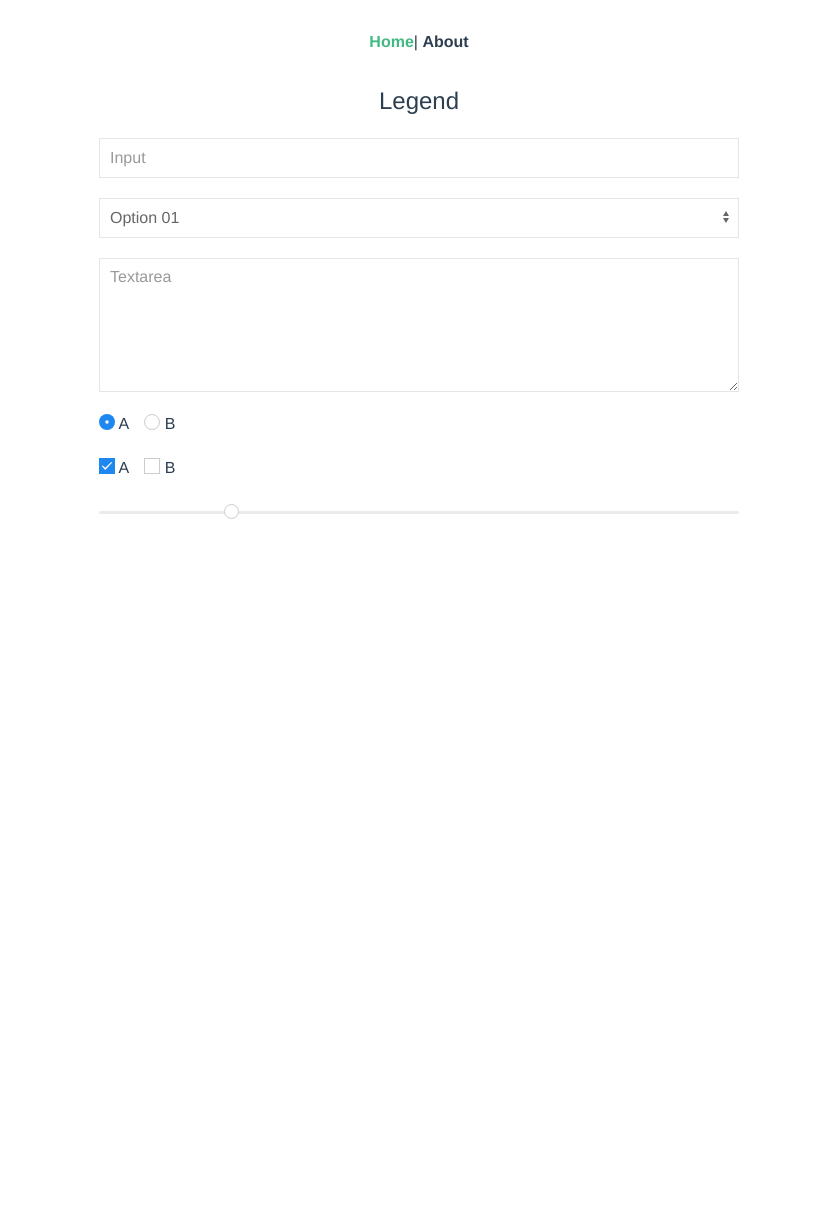
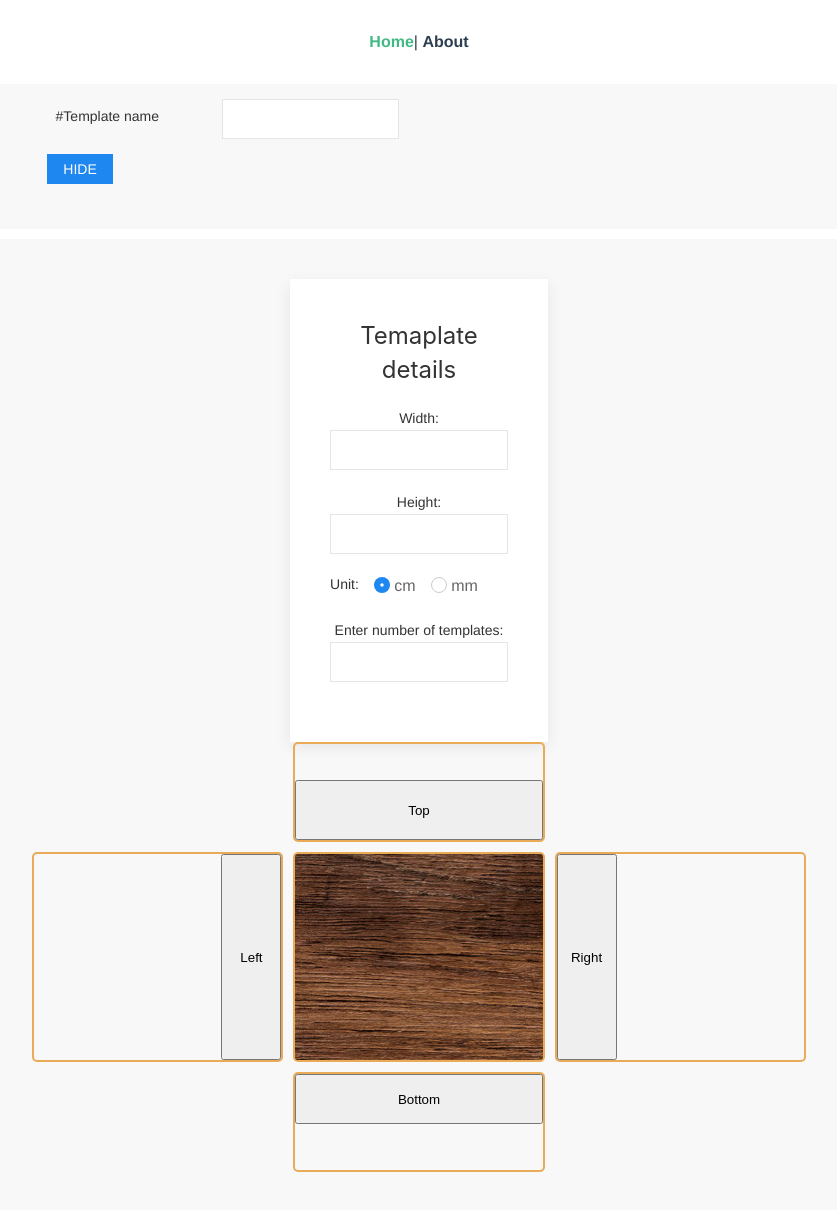
Before and after one commit to sebastianp63/joinery-project-vue, a Vue app: page /#/ in a window 1280 px wide. Shown: the top 1210 px of the page, without its empty margins (221-1058 px from the left). Before the commit the page ends 800 px from the top, so only its background shows below. Built offline with nearby package versions, Linux system fonts and the light colour scheme.

Commit message:
add simple view of creating template

```diff
--- a/package.json
+++ b/package.json
@@ -8,7 +8,9 @@
     "lint": "vue-cli-service lint"
   },
   "dependencies": {
+    "axios": "^0.19.0",
     "core-js": "^2.6.5",
+    "lodash": "^4.17.15",
     "uikit": "^3.1.7",
     "vue": "^2.6.10",
     "vue-router": "^3.0.3"
--- a/src/App.vue
+++ b/src/App.vue
@@ -11,9 +11,7 @@
 <script>
 import UIkit from "uikit";
 import Icons from "uikit/dist/js/uikit-icons";
-
 UIkit.use(Icons);
-
 UIkit.use(Icons);
 
 export default {};
@@ -33,7 +31,8 @@ $global-link-color: #da7d02;
 }
 
 // 4. Import UIkit.
-@import "uikit/src/scss/uikit-theme.scss";
+@import "../node_modules/uikit/src/scss/uikit-theme.scss";
+
 #app {
   font-family: "Avenir", Helvetica, Arial, sans-serif;
   -webkit-font-smoothing: antialiased;
--- /dev/null
+++ b/src/components/Template.vue
@@ -0,0 +1,51 @@
+<template>
+  <div>
+    <template-header></template-header>
+
+    <div
+      class="uk-container uk-width-2-3 uk-align-center uk-background-muted uk-padding uk-margin-small-top"
+    >
+      <div class="uk-container uk-width-1-3">
+        <TemplateForm></TemplateForm>
+      </div>
+      <template-preview></template-preview>
+    </div>
+  </div>
+</template>
+
+
+<script>
+import TemplateForm from "./TemplateForm.vue";
+import TemplateHeader from "./TemplateHeader.vue";
+import TemplatePreview from "./TemplatePreview.vue";
+
+export default {
+  name: "Template",
+  props: {
+    msg: String
+  },
+  components: {
+    TemplateForm,
+    TemplateHeader,
+    TemplatePreview
+  }
+};
+</script>
+
+<!-- Add "scoped" attribute to limit CSS to this component only -->
+<style scoped lang="scss">
+h3 {
+  margin: 40px 0 0;
+}
+ul {
+  list-style-type: none;
+  padding: 0;
+}
+li {
+  display: inline-block;
+  margin: 0 10px;
+}
+a {
+  color: #42b983;
+}
+</style>
--- a/src/components/TemplateForm.vue
+++ b/src/components/TemplateForm.vue
@@ -1,74 +1,50 @@
 <template>
-  <div class="uk-align-center uk-width-1-2">
+  <div class="uk-card uk-card-default uk-card-body">
+    <h3 class="uk-card-title">Temaplate details</h3>
     <form>
       <fieldset class="uk-fieldset">
-        <legend class="uk-legend">Legend</legend>
-
         <div class="uk-margin">
-          <input class="uk-input" type="text" placeholder="Input" />
+          <label class="uk-form-label" for="form-width">Width:</label>
+          <div class="uk-form-controls">
+            <input class="uk-input" id="form-width" type="number" placeholder />
+          </div>
         </div>
 
         <div class="uk-margin">
-          <select class="uk-select">
-            <option>Option 01</option>
-            <option>Option 02</option>
-          </select>
-        </div>
-
-        <div class="uk-margin">
-          <textarea class="uk-textarea" rows="5" placeholder="Textarea"></textarea>
+          <label class="uk-form-label" for="form-height">Height:</label>
+          <div class="uk-form-controls">
+            <input class="uk-input" id="form-height" type="number" placeholder />
+          </div>
         </div>
 
         <div class="uk-margin uk-grid-small uk-child-width-auto uk-grid">
+          <label class="uk-form-label" for="form-width">Unit:</label>
+
           <label>
-            <input class="uk-radio" type="radio" name="radio2" checked /> A
+            <input class="uk-radio" type="radio" name="radio-unit" checked /> cm
           </label>
           <label>
-            <input class="uk-radio" type="radio" name="radio2" /> B
-          </label>
-        </div>
-
-        <div class="uk-margin uk-grid-small uk-child-width-auto uk-grid">
-          <label>
-            <input class="uk-checkbox" type="checkbox" checked /> A
-          </label>
-          <label>
-            <input class="uk-checkbox" type="checkbox" /> B
+            <input class="uk-radio" type="radio" name="radio-unit" /> mm
           </label>
         </div>
 
         <div class="uk-margin">
-          <input class="uk-range" type="range" value="2" min="0" max="10" step="0.1" />
+          <label class="uk-form-label" for="form-amount">Enter number of templates:</label>
+          <div class="uk-form-controls">
+            <input class="uk-input" id="form-amount" type="number" placeholder />
+          </div>
         </div>
       </fieldset>
     </form>
   </div>
 </template>
 
-
 <script>
 export default {
-  name: "TemplateForm",
-  props: {
-    msg: String
-  }
+  name: "TemplateForm"
 };
 </script>
 
-<!-- Add "scoped" attribute to limit CSS to this component only -->
-<style scoped lang="scss">
-h3 {
-  margin: 40px 0 0;
-}
-ul {
-  list-style-type: none;
-  padding: 0;
-}
-li {
-  display: inline-block;
-  margin: 0 10px;
-}
-a {
-  color: #42b983;
-}
+
+<style lang="scss" scoped>
 </style>
--- /dev/null
+++ b/src/components/TemplateHeader.vue
@@ -0,0 +1,26 @@
+<template>
+  <div
+    class="uk-container uk-width-2-3 uk-align-center uk-background-muted uk-padding-small uk-margin-small-bottom"
+  >
+    <div class="uk-grid-small" uk-grid>
+      <div class="uk-column-1-2">
+        <form action class="uk-form-horizontal">
+          <label class="uk-form-label clearfix" for="input-name-template">#Template name</label>
+          <div class="uk-form-controls">
+            <input class="uk-input" id="input-name-template" type="text" placeholder />
+          </div>
+        </form>
+      </div>
+      <div class="uk-column-1-2 uk-align-right">
+        <button class="uk-button uk-button-primary uk-button-small">Hide</button>
+      </div>
+    </div>
+  </div>
+</template>
+
+<script>
+export default {};
+</script>
+
+<style lang="scss" scoped>
+</style>
--- /dev/null
+++ b/src/components/TemplatePreview.vue
@@ -0,0 +1,123 @@
+<template>
+  <div class="wrapper">
+    <div class="one">
+      <button v-on:click="veneerSide.top= !veneerSide.top" class="btn-top">Top</button>
+    </div>
+    <div class="two">
+      <button class="btn-right">Right</button>
+    </div>
+    <div class="three">
+      <button class="btn-bottom">Bottom</button>
+    </div>
+    <div class="four">
+      <button class="btn-left">Left</button>
+    </div>
+    <div class="bord five"></div>
+  </div>
+</template>
+
+<script>
+export default {
+  props: {
+    veneerSide: {
+      type: Object,
+      default: function() {
+        return {
+          top: false,
+          bottom: false,
+          left: false,
+          right: false
+        };
+      }
+    }
+  }
+};
+</script>
+<style lang="scss" scoped>
+* {
+  box-sizing: border-box;
+}
+.wrapper {
+  max-width: 940px;
+  margin: 0 auto;
+
+  display: grid;
+  grid-template-columns: repeat(3, 1fr);
+  grid-gap: 10px;
+  grid-auto-rows: minmax(100px, auto);
+
+  div {
+    position: relative;
+    border: 2px solid rgb(233, 171, 88);
+    border-radius: 5px;
+  }
+
+  .bord {
+    border: 2px solid rgb(233, 171, 88);
+    border-radius: 5px;
+    background-image: url("../assets/wooden-textured.jpg");
+    color: #d9480f;
+  }
+}
+
+.one {
+  grid-column: 2 / 3;
+  grid-row: 1 / 2;
+}
+.two {
+  grid-column: 3 / 4;
+  grid-row: 2 / 4;
+}
+.three {
+  grid-column: 2/3;
+  grid-row: 4 / 5;
+}
+.four {
+  grid-column: 1 /2;
+  grid-row: 2/ 4;
+}
+.five {
+  grid-column: 2 / 3;
+  grid-row: 2 / 4;
+}
+
+.vertical-text {
+  writing-mode: vertical-rl;
+  text-orientation: mixed;
+}
+
+.btn-top {
+  position: absolute;
+  height: 60px;
+  bottom: 0;
+  left: 0;
+  width: 100%;
+}
+
+.btn-right {
+  position: absolute;
+  top: 0;
+  left: 0;
+  width: 60px;
+
+  height: 100%;
+}
+
+.btn-bottom {
+  position: absolute;
+  top: 0;
+  left: 0;
+  width: 100%;
+
+  height: 50px;
+}
+
+.btn-left {
+  position: absolute;
+  top: 0;
+  right: 0;
+  width: 60px;
+
+  height: 100%;
+}
+</style>
--- a/src/views/Home.vue
+++ b/src/views/Home.vue
@@ -1,17 +1,17 @@
 <template>
   <div class="home">
-    <TemplateForm></TemplateForm>
+    <Template></Template>
   </div>
 </template>
 
 <script>
 // @ is an alias to /src
-import TemplateForm from "@/components/TemplateForm.vue";
+import Template from "@/components/Template.vue";
 
 export default {
   name: "home",
   components: {
-    TemplateForm
+    Template
   }
 };
 </script>
```
Also changed, not shown: src/assets/wooden-textured.jpg (added), 1 other file (tests, documents, lock files or other folders).
